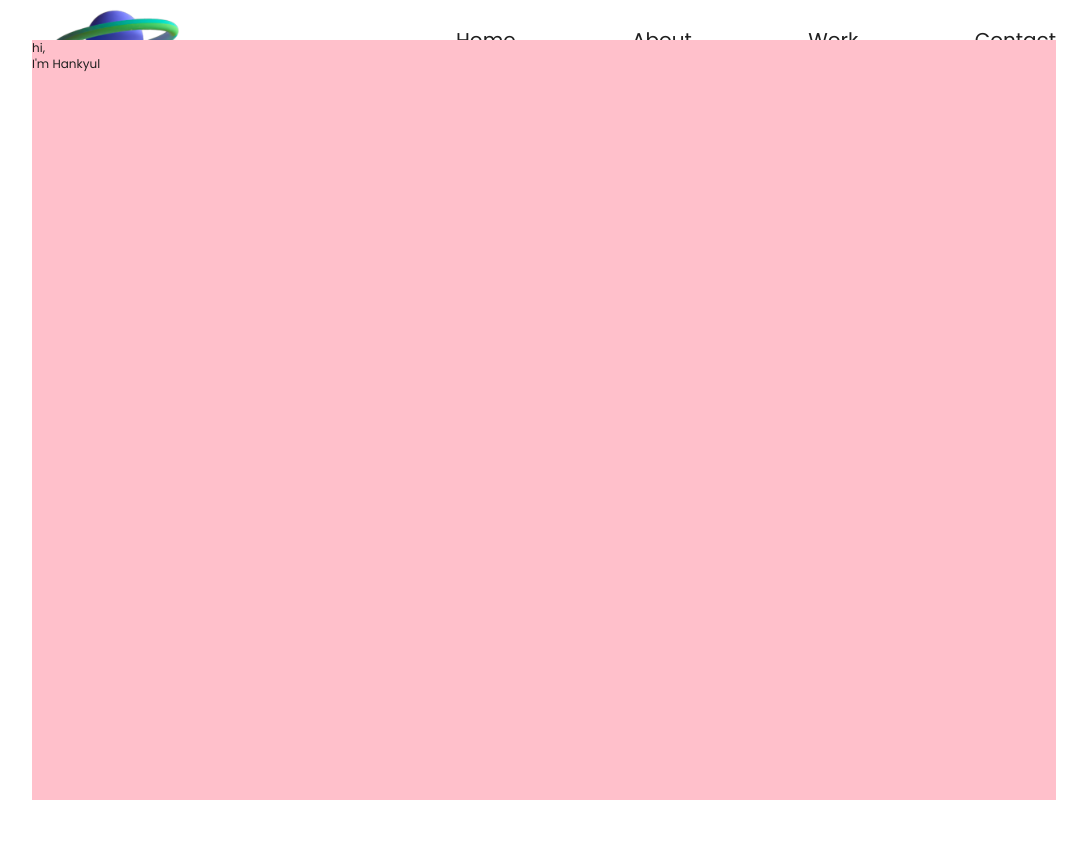
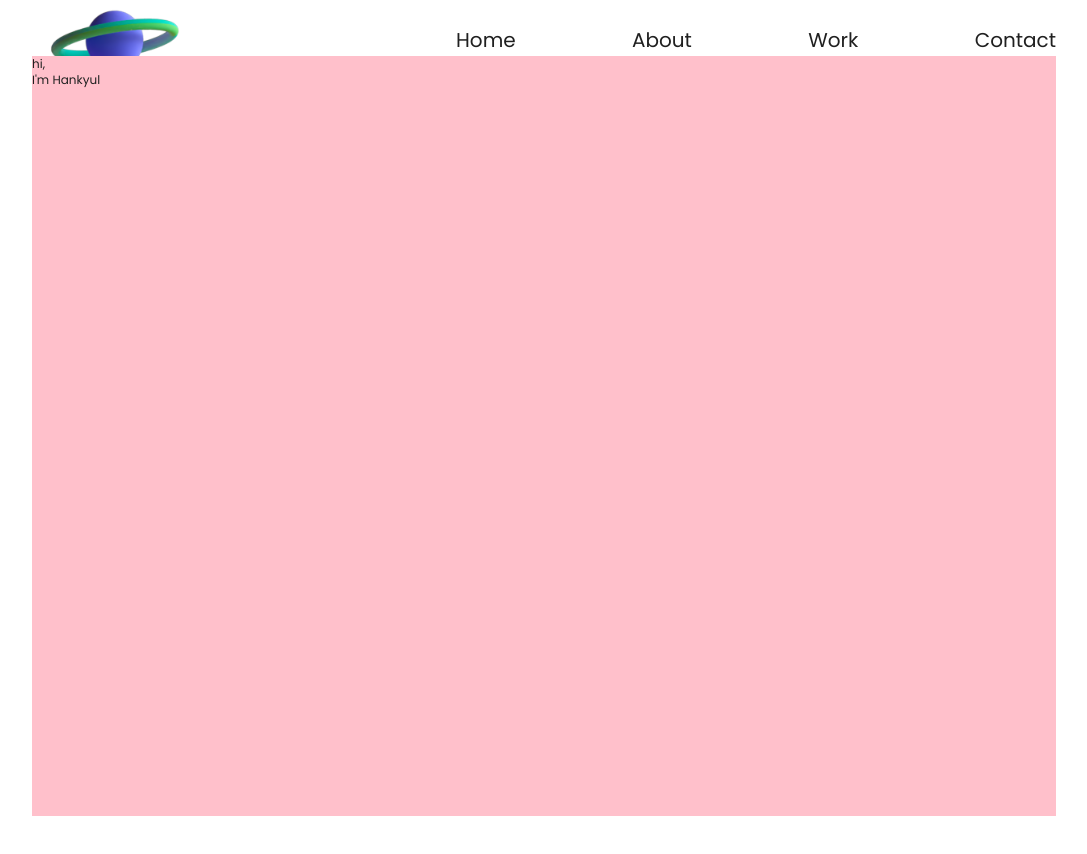
Before and after one commit to developer-kyul/developer-kyul.github.io, a plain HTML site: page hellokyul/index.html in a window 1280 px wide. Shown: the top 854 px of the page, without its empty margins (96-1183 px from the left). Drawn offline with nearby package versions, Linux system fonts and the light colour scheme; a web font is replaced by a local one.

Commit message:
[fix] 메뉴바 고침

```diff
--- a/hellokyul/css/header.css
+++ b/hellokyul/css/header.css
@@ -9,8 +9,8 @@ hearder
 }
 
 .header_cotaniner{
-    width: 80vw;
-    height: 5vh;
+    width: 80%;
+    height: 7%;
     margin: 0 auto;
 }
 
```
